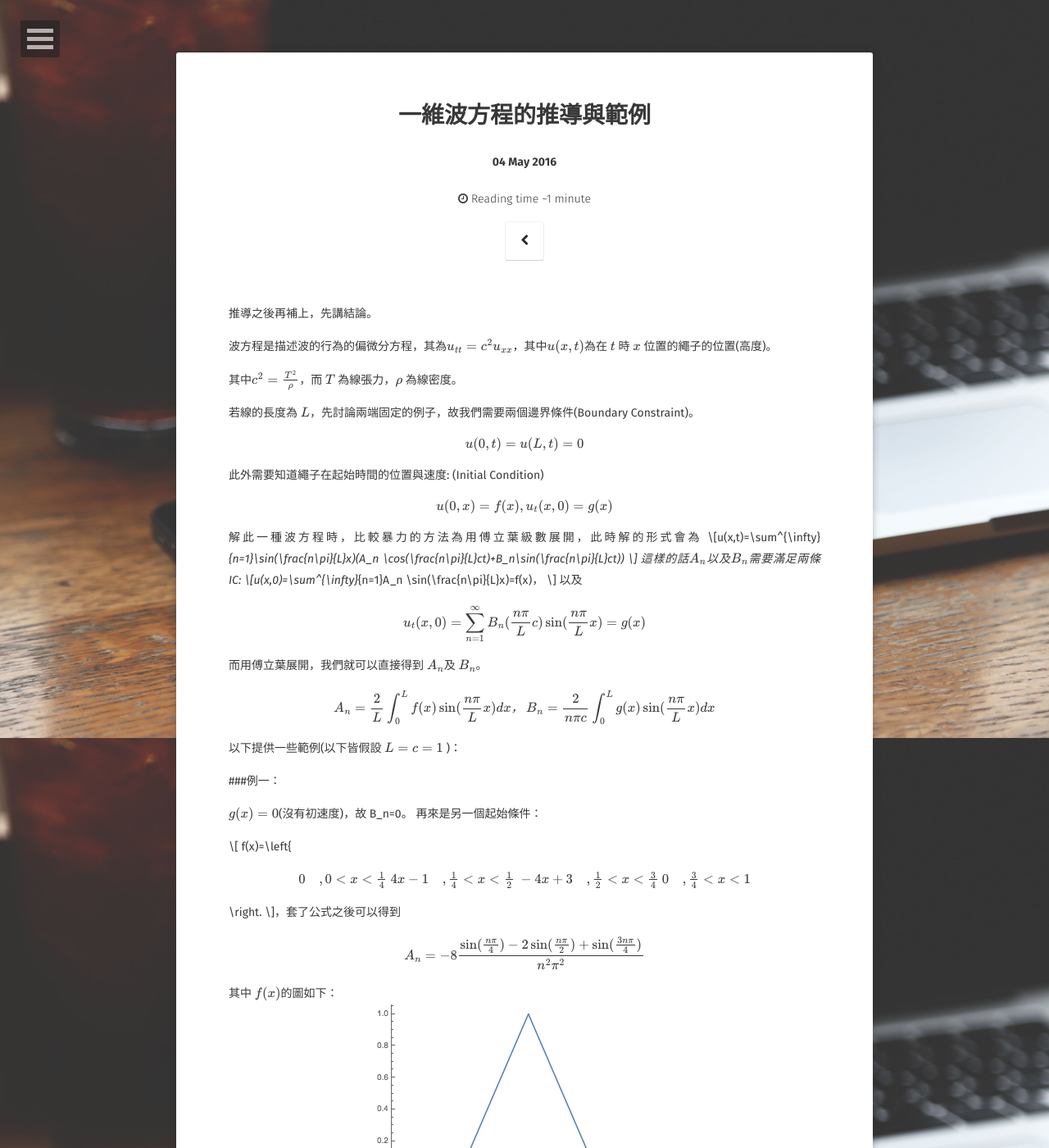
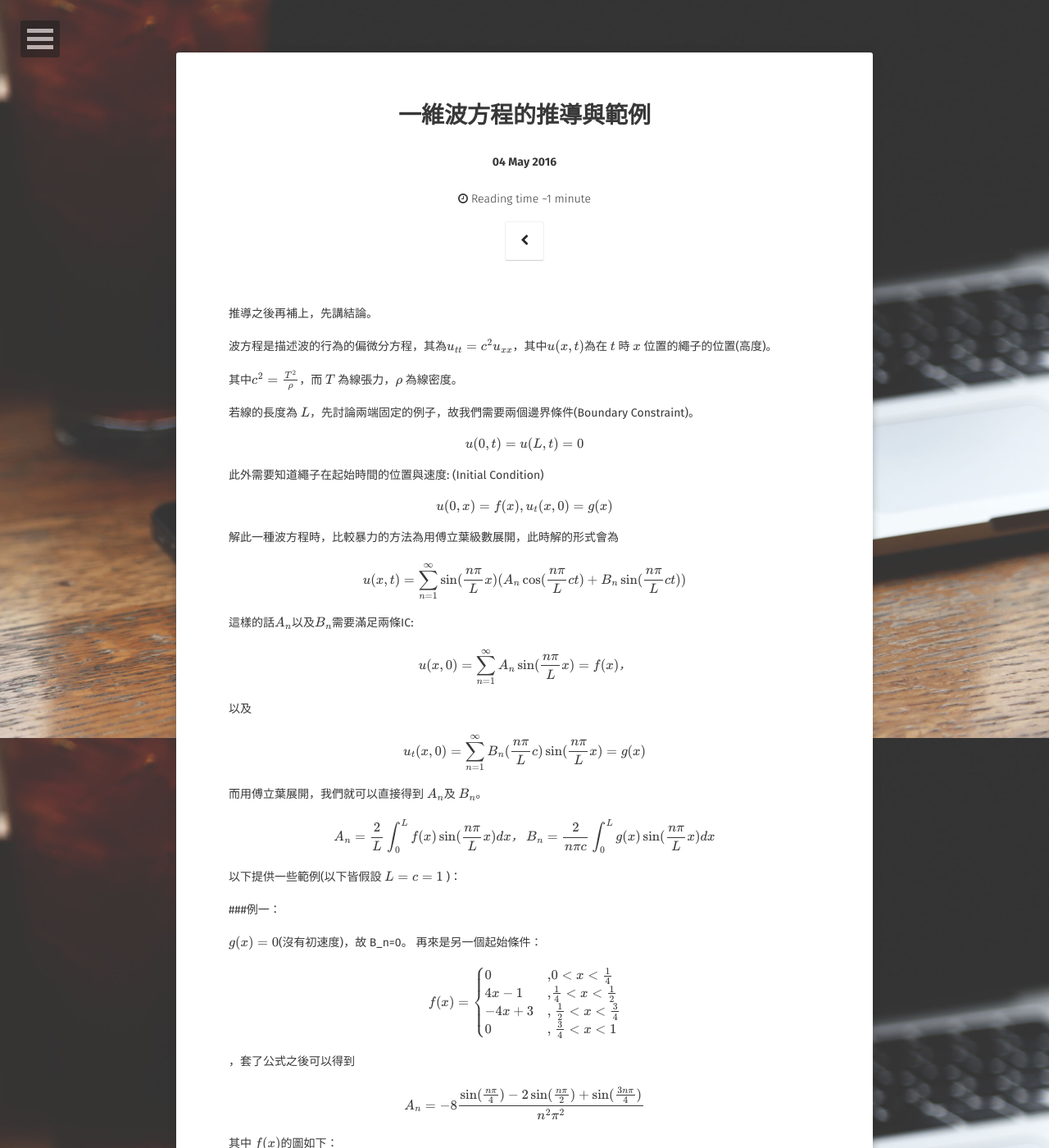
Before and after one commit to SungLinHsieh/sunglinhsieh.github.io, a Jekyll site: the page built from _posts/2016-05-04-PDE.md, in a window 1280 px wide and 1400 px high. Shown: the whole window at 82% size. Built offline with Jekyll 4.4.1, drawn with Linux system fonts in a browser that asks for light colours; some web fonts are replaced; formulas are drawn with MathJax 3; comment, search, counter and statistics services are not loaded; some of the changed text lies outside the part shown.

Commit message:
revise a post

```diff
--- a/_posts/2016-05-04-PDE.md
+++ b/_posts/2016-05-04-PDE.md
@@ -22,9 +22,11 @@ comments: true
 解此一種波方程時，比較暴力的方法為用傅立葉級數展開，此時解的形式會為
 \\[u(x,t)=\sum^{\infty}_{n=1}\sin(\frac{n\pi}{L}x)(A_n \cos(\frac{n\pi}{L}ct)+B_n\sin(\frac{n\pi}{L}ct))
 \\]
+
 這樣的話\\(A_n\\)以及\\(B_n\\)需要滿足兩條IC:
 \\[u(x,0)=\sum^{\infty}_{n=1}A_n \sin(\frac{n\pi}{L}x)=f(x)，
 \\]
+
 以及
 \\[u_t(x,0)=\sum^{\infty}_{n=1}B_n(\frac{n\pi}{L}c) \sin(\frac{n\pi}{L}x)=g(x)
 \\]
@@ -40,9 +42,10 @@ B_n=\frac{2}{n\pi c}\int^L_0 g(x)\sin(\frac{n\pi}{L}x)dx
 \\(g(x)=0\\)(沒有初速度)，故 B_n=0。
 再來是另一個起始條件：
 
-\\[
-f(x)=\left\{ \begin{array}{cc} 0 &,0 < x < \frac{1}{4}\\ 4x-1 &,\frac{1}{4} < x < \frac{1}{2}\\ -4x+3 &, \frac{1}{2} < x < \frac{3}{4}\\ 0 &, \frac{3}{4} < x < 1 \end{array}\right.
-\\]，套了公式之後可以得到
+\\[f(x)=\cases{ 0 & ,$0 < x < \frac{1}{4}$\cr 4x-1 & ,$\frac{1}{4} < x < \frac{1}{2}$\cr -4x+3 &, $\frac{1}{2} < x < \frac{3}{4}$\\\ 0 &, $\frac{3}{4} < x < 1$ }
+\\]
+
+，套了公式之後可以得到
 \\[A_n=-8\frac{\sin(\frac{n\pi}{4})-2\sin(\frac{n\pi}{2})+\sin(\frac{3 n\pi}{4})}{n^2 \pi^2}\\]
 
 其中 \\(f(x)\\)的圖如下：
@@ -64,7 +67,7 @@ f(x)=\left\{ \begin{array}{cc} 0 &,0 < x < \frac{1}{4}\\ 4x-1 &,\frac{1}{4} < x
 
 ###例三
 
-\\[f(x)=\left\{ \begin{array}{cc} 0 &,0 < x < \frac{1}{3}\\ x - \frac{1}{3} &,\frac{1}{3} < x < \frac{2}{3}\\ 1-x&,\frac{2}{3} < x < 1\end{array}\right.，
+\\[f(x)=\cases{  0 &,$0 < x < \frac{1}{3}$\\\ x - \frac{1}{3} &,$\frac{1}{3} < x < \frac{2}{3}$\\\ 1-x&,$\frac{2}{3} < x < 1$}
 \\]
 一樣套公式可以得到\\(A_n=2\frac{\sin(\frac{2n\pi}{3})-\sin(\frac{n\pi}{3})}{n^2 \pi^2}\\)。
 
```
Also changed, not shown: 2 other files.
